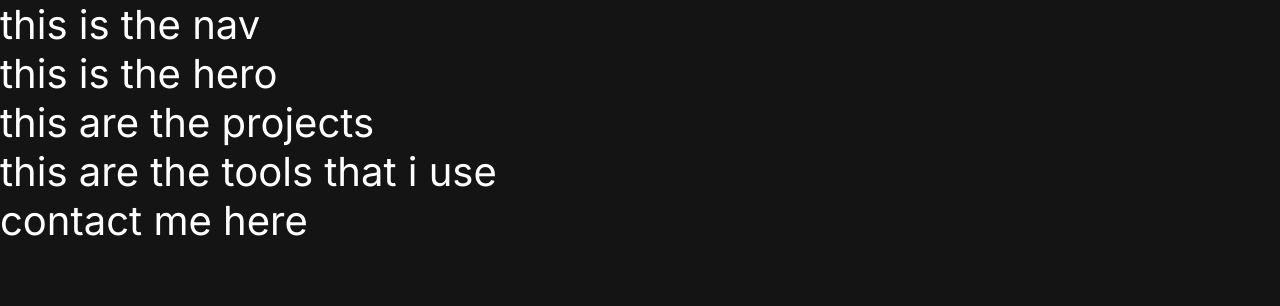
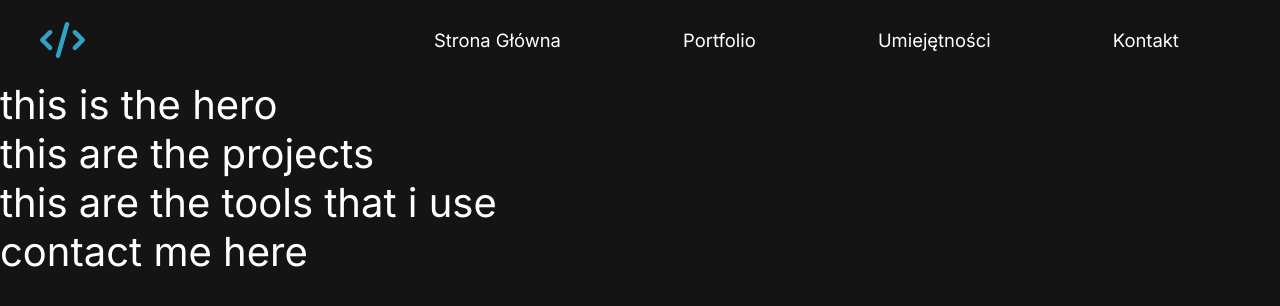
Before and after one commit to kitkovsky/new-portfolio, a React (Create React App) app: page / in a window 1280 px wide. Shown: the top 306 px of the page. Built offline with nearby package versions, Linux system fonts and the light colour scheme.

Commit message:
feat: basic nav layout and styling

```diff
--- a/src/components/Nav.tsx
+++ b/src/components/Nav.tsx
@@ -1,11 +1,61 @@
 import React from "react";
+import styled from "styled-components";
+import logo from "../assets/logo.svg";
 
-const About: React.FC = () => {
+const Header = styled.header`
+  display: flex;
+  max-height: 10rem;
+  margin: 0rem 5rem;
+  position: sticky;
+  top: 0;
+  backdrop-filter: blur(20px);
+`;
+
+const Logo = styled.a`
+  flex-grow: 1;
+  display: flex;
+  align-items: center;
+  justify-content: flex-start;
+
+  img {
+    height: 45%;
+  }
+`;
+
+const Ul = styled.ul`
+  display: flex;
+  flex-direction: row;
+  flex-grow: 3;
+  align-items: center;
+  justify-content: space-around;
+
+  li {
+    list-style: none;
+  }
+
+  @media screen and (max-width: 950px) {
+    flex-grow: 20;
+  }
+
+  @media screen and (max-width: 750px) {
+    background: red;
+  }
+`;
+
+const Nav: React.FC = () => {
   return (
-    <div>
-      <h1>this is the nav</h1>
-    </div>
+    <Header>
+      <Logo href="index.html">
+        <img src={logo} alt="logo" />
+      </Logo>
+      <Ul>
+        <li><a href="#">Strona Główna</a></li>
+        <li><a href="#portfolio">Portfolio</a></li>
+        <li><a href="#tools">Umiejętności</a></li>
+        <li><a href="#contact">Kontakt</a></li>
+      </Ul>
+    </Header>
   );
 };
 
-export default About;
+export default Nav;
```
Also changed, not shown: src/assets/hero-img.svg (added).
